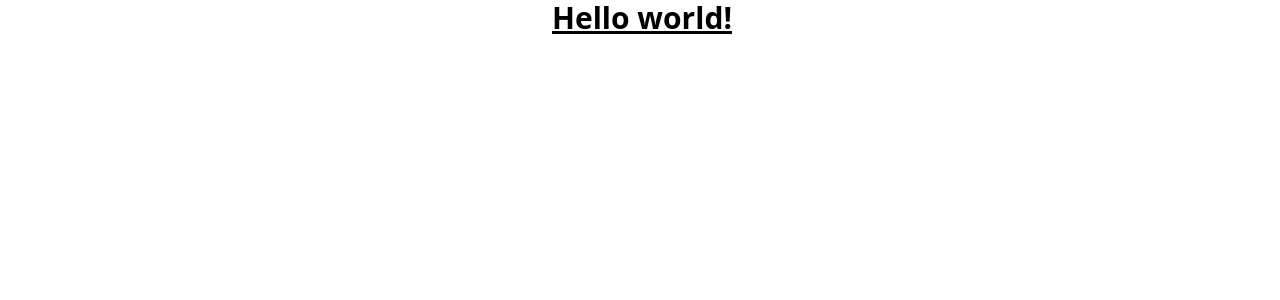
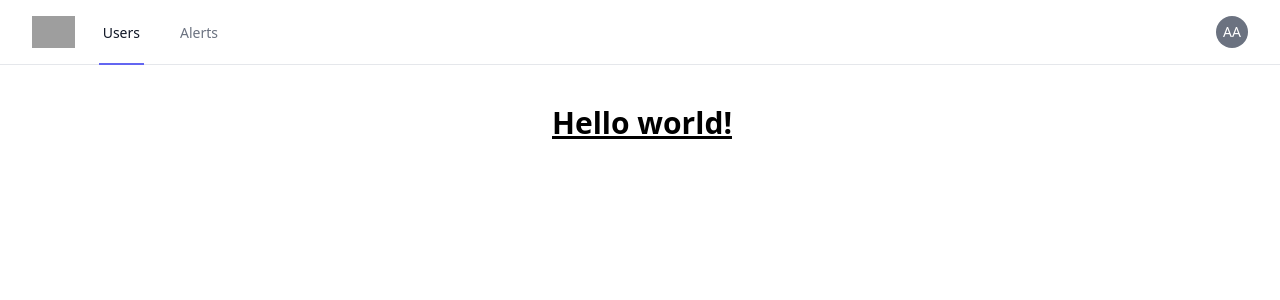
Before and after one commit to alamariful1727/next-auth, a React (Vite) app: page / in a window 1280 px wide. Shown: the top 300 px of the page. Built offline with nearby package versions, Linux system fonts and the light colour scheme; grey boxes are pictures that could not be loaded.

Commit message:
feat: layout and header component added

```diff
--- a/package.json
+++ b/package.json
@@ -12,6 +12,8 @@
     "preview": "vite preview"
   },
   "dependencies": {
+    "@headlessui/react": "^2.2.0",
+    "@heroicons/react": "^2.2.0",
     "react": "^18.3.1",
     "react-dom": "^18.3.1"
   },
--- a/src/App.tsx
+++ b/src/App.tsx
@@ -1,10 +1,12 @@
+import Layout from "./layout";
+
 const App = () => {
   return (
-    <div>
+    <Layout>
       <h1 className="ml-1 text-center text-3xl font-bold underline">
         Hello world!
       </h1>
-    </div>
+    </Layout>
   );
 };
 
--- /dev/null
+++ b/src/components/header/Header.tsx
@@ -0,0 +1,160 @@
+import {
+  Disclosure,
+  DisclosureButton,
+  DisclosurePanel,
+  Menu,
+  MenuButton,
+  MenuItem,
+  MenuItems,
+} from "@headlessui/react";
+import { Bars3Icon, XMarkIcon } from "@heroicons/react/24/outline";
+
+const user = {
+  name: "Tom Cook",
+  email: "tom@example.com",
+};
+const navigation = [
+  { name: "Users", href: "/users", current: true },
+  { name: "Alerts", href: "/alerts", current: false },
+];
+const userNavigation = [
+  { name: "Change Password", href: "#" },
+  { name: "Change Language", href: "#" },
+  { name: "Sign out", href: "#" },
+];
+
+function classNames(...classes: string[]) {
+  return classes.filter(Boolean).join(" ");
+}
+
+export const Header = () => {
+  return (
+    <Disclosure as="nav" className="border-b border-gray-200 bg-white">
+      <div className="mx-auto max-w-7xl px-4 sm:px-6 lg:px-8">
+        <div className="flex h-16 justify-between">
+          <div className="flex">
+            <div className="flex shrink-0 items-center">
+              <img
+                alt="Your Company"
+                src="https://tailwindui.com/plus/img/logos/mark.svg?color=indigo&shade=600"
+                className="h-8 w-auto"
+              />
+            </div>
+            <div className="hidden sm:-my-px sm:ml-6 sm:flex sm:space-x-8">
+              {navigation.map((item) => (
+                <a
+                  key={item.name}
+                  href={item.href}
+                  aria-current={item.current ? "page" : undefined}
+                  className={classNames(
+                    item.current
+                      ? "border-indigo-500 text-gray-900"
+                      : "border-transparent text-gray-500 hover:border-gray-300 hover:text-gray-700",
+                    "inline-flex items-center border-b-2 px-1 pt-1 text-sm font-medium",
+                  )}
+                >
+                  {item.name}
+                </a>
+              ))}
+            </div>
+          </div>
+          {/* Profile dropdown */}
+          <div className="hidden sm:ml-6 sm:flex sm:items-center">
+            <Menu as="div" className="relative ml-3">
+              <div>
+                <MenuButton className="relative flex max-w-xs items-center rounded-full bg-white text-sm focus:outline-none focus:ring-2 focus:ring-indigo-500 focus:ring-offset-2">
+                  <span className="absolute -inset-1.5" />
+                  <span className="sr-only">Open user menu</span>
+                  <span className="inline-flex size-8 items-center justify-center rounded-full bg-gray-500">
+                    <span className="text-sm font-medium text-white">AA</span>
+                  </span>
+                </MenuButton>
+              </div>
+              <MenuItems
+                transition
+                className="absolute right-0 z-10 mt-2 w-48 origin-top-right rounded-md bg-white py-1 shadow-lg ring-1 ring-black/5 transition focus:outline-none data-[closed]:scale-95 data-[closed]:transform data-[closed]:opacity-0 data-[enter]:duration-200 data-[leave]:duration-75 data-[enter]:ease-out data-[leave]:ease-in"
+              >
+                {userNavigation.map((item) => (
+                  <MenuItem key={item.name}>
+                    <a
+                      href={item.href}
+                      className="block px-4 py-2 text-sm text-gray-700 data-[focus]:bg-gray-100 data-[focus]:outline-none"
+                    >
+                      {item.name}
+                    </a>
+                  </MenuItem>
+                ))}
+              </MenuItems>
+            </Menu>
+          </div>
+          {/* Mobile menu button */}
+          <div className="-mr-2 flex items-center sm:hidden">
+            <DisclosureButton className="group relative inline-flex items-center justify-center rounded-md bg-white p-2 text-gray-400 hover:bg-gray-100 hover:text-gray-500 focus:outline-none focus:ring-2 focus:ring-indigo-500 focus:ring-offset-2">
+              <span className="absolute -inset-0.5" />
+              <span className="sr-only">Open main menu</span>
+              <Bars3Icon
+                aria-hidden="true"
+                className="block size-6 group-data-[open]:hidden"
+              />
+              <XMarkIcon
+                aria-hidden="true"
+                className="hidden size-6 group-data-[open]:block"
+              />
+            </DisclosureButton>
+          </div>
+        </div>
+      </div>
+
+      {/* Mobile Design */}
+      <DisclosurePanel className="sm:hidden">
+        <div className="space-y-1 pb-3 pt-2">
+          {navigation.map((item) => (
+            <DisclosureButton
+              key={item.name}
+              as="a"
+              href={item.href}
+              aria-current={item.current ? "page" : undefined}
+              className={classNames(
+                item.current
+                  ? "border-indigo-500 bg-indigo-50 text-indigo-700"
+                  : "border-transparent text-gray-600 hover:border-gray-300 hover:bg-gray-50 hover:text-gray-800",
+                "block border-l-4 py-2 pl-3 pr-4 text-base font-medium",
+              )}
+            >
+              {item.name}
+            </DisclosureButton>
+          ))}
+        </div>
+        <div className="border-t border-gray-200 pb-3 pt-4">
+          <div className="flex items-center px-4">
+            <div className="shrink-0">
+              <span className="inline-flex size-8 items-center justify-center rounded-full bg-gray-500">
+                <span className="text-sm font-medium text-white">AA</span>
+              </span>
+            </div>
+            <div className="ml-3">
+              <div className="text-base font-medium text-gray-800">
+                {user.name}
+              </div>
+              <div className="text-sm font-medium text-gray-500">
+                {user.email}
+              </div>
+            </div>
+          </div>
+          <div className="mt-3 space-y-1">
+            {userNavigation.map((item) => (
+              <DisclosureButton
+                key={item.name}
+                as="a"
+                href={item.href}
+                className="block px-4 py-2 text-base font-medium text-gray-500 hover:bg-gray-100 hover:text-gray-800"
+              >
+                {item.name}
+              </DisclosureButton>
+            ))}
+          </div>
+        </div>
+      </DisclosurePanel>
+    </Disclosure>
+  );
+};
--- /dev/null
+++ b/src/components/header/index.tsx
@@ -0,0 +1,3 @@
+import { Header } from "./Header";
+
+export default Header;
--- /dev/null
+++ b/src/layout/Layout.tsx
@@ -0,0 +1,13 @@
+import { PropsWithChildren } from "react";
+import Header from "../components/header";
+
+export const Layout = ({ children }: PropsWithChildren) => {
+  return (
+    <div>
+      <div className="min-h-full">
+        <Header />
+        <div className="py-10">{children}</div>
+      </div>
+    </div>
+  );
+};
--- /dev/null
+++ b/src/layout/index.tsx
@@ -0,0 +1,3 @@
+import { Layout } from "./Layout";
+
+export default Layout;
```
Also changed, not shown: eslint.config.js (+6 -1 lines), .prettierrc.json, 1 other file (tests, documents, lock files or other folders).
